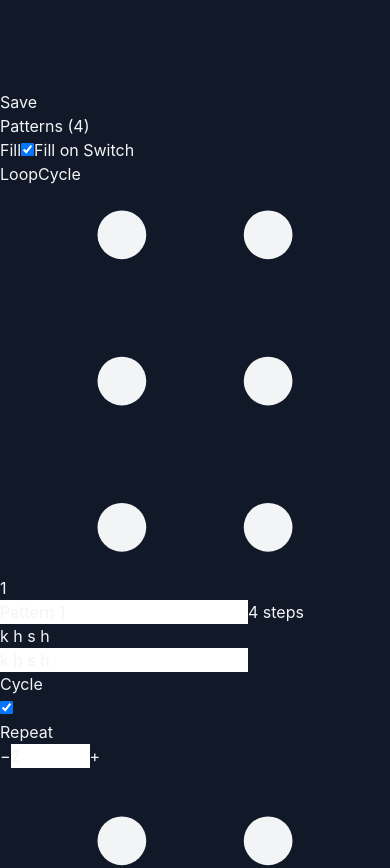
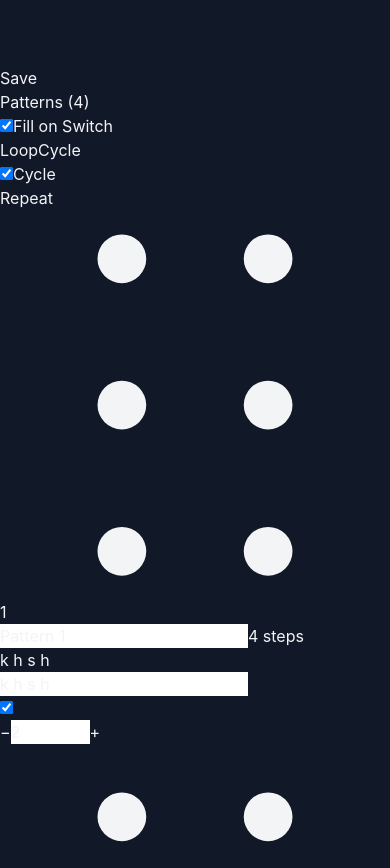
Before and after one commit to staudt/drum-companion, a React (Vite) app: page / in a window 390 px wide. Shown: the part 900-1768 px from the top of the page. Built offline with nearby package versions, Linux system fonts and the light colour scheme.

Commit message:
UI alignment

```diff
--- a/src/App.tsx
+++ b/src/App.tsx
@@ -29,6 +29,15 @@ function App() {
   const updatePlaybackState = useAppStore((state) => state.updatePlaybackState);
   const applyPendingPatternSwitch = useAppStore((state) => state.applyPendingPatternSwitch);
   const handlePatternLoop = useAppStore((state) => state.handlePatternLoop);
+  const setUIState = useAppStore((state) => state.setUIState);
+
+  // Collapse sidebar on small screens at startup
+  useEffect(() => {
+    const isSmallScreen = window.innerWidth < 1024; // lg breakpoint
+    if (isSmallScreen) {
+      setUIState({ sidebarOpen: false });
+    }
+  }, []); // Run once on mount
 
   // Initialize audio engine
   const initializeAudio = async () => {
@@ -299,6 +308,7 @@ function App() {
           isLoading={isLoading}
           onPlay={handlePlay}
           onStop={handleStop}
+          onTriggerFill={handleTriggerFill}
         />
 
         {/* Status Messages (if any) */}
--- a/src/components/PatternArea/PatternArea.tsx
+++ b/src/components/PatternArea/PatternArea.tsx
@@ -1,4 +1,4 @@
-import { useState } from 'react';
+import { useState, useRef, useEffect } from 'react';
 import { useAppStore } from '../../store/useAppStore';
 import { PatternRow } from './PatternRow';
 import type { PlaybackMode } from '../../types/pattern';
@@ -13,19 +13,33 @@ export function PatternArea({ onTriggerFill }: PatternAreaProps) {
   const [dragOverIndex, setDragOverIndex] = useState<number | null>(null);
 
   const currentSet = useAppStore((state) => state.currentSet);
-  const playback = useAppStore((state) => state.playback);
   const addPattern = useAppStore((state) => state.addPattern);
   const setPlaybackMode = useAppStore((state) => state.setPlaybackMode);
   const reorderPatterns = useAppStore((state) => state.reorderPatterns);
+  const setAllPatternsIncludeInCycle = useAppStore((state) => state.setAllPatternsIncludeInCycle);
+
+  // Master cycle checkbox ref for indeterminate state
+  const masterCycleRef = useRef<HTMLInputElement>(null);
+
+  // Compute cycle checkbox states
+  const allCycleChecked = currentSet.patterns.every(p => p.includeInCycle !== false);
+  const noneCycleChecked = currentSet.patterns.every(p => p.includeInCycle === false);
+  const isCycleIndeterminate = !allCycleChecked && !noneCycleChecked;
+
+  // Set indeterminate state on the master checkbox
+  useEffect(() => {
+    if (masterCycleRef.current) {
+      masterCycleRef.current.indeterminate = isCycleIndeterminate;
+    }
+  }, [isCycleIndeterminate]);
+
+  const handleMasterCycleChange = () => {
+    // If all checked or indeterminate, uncheck all; if none checked, check all
+    setAllPatternsIncludeInCycle(!allCycleChecked);
+  };
 
   const playbackMode = currentSet.playbackMode ?? 'loop';  // Default to loop for existing data
-  const isPlaying = playback.isPlaying;
-
-  const handleFillClick = () => {
-    if (isPlaying) {
-      onTriggerFill();
-    }
-  };
+  const isLoopMode = playbackMode === 'loop';
 
   const MODE_OPTIONS: Array<{ value: PlaybackMode; label: string; tooltip: string }> = [
     { value: 'loop', label: 'Loop', tooltip: 'Repeat the selected pattern continuously' },
@@ -71,27 +85,8 @@ export function PatternArea({ onTriggerFill }: PatternAreaProps) {
             Patterns ({currentSet.patterns.length})
           </h2>
 
-          {/* Fill Controls + Loop/Cycle Mode Selector */}
+          {/* Fill on Switch + Loop/Cycle Mode Selector */}
           <div className="flex items-center gap-3">
-            {/* Fill Button */}
-            <button
-              onClick={handleFillClick}
-              disabled={!isPlaying}
-              className={`
-                px-4 py-1 text-xs font-medium rounded
-                focus:outline-none focus:ring-2 focus:ring-orange-500
-                transition-colors
-                ${isPlaying
-                  ? 'bg-orange-600 hover:bg-orange-700 text-white'
-                  : 'bg-gray-700 text-gray-500 cursor-not-allowed'
-                }
-              `}
-              aria-label={isPlaying ? 'Trigger drum fill' : 'Play first to trigger fills'}
-              title={isPlaying ? 'Trigger fill (or click active pattern pad)' : 'Play first to trigger fills'}
-            >
-              Fill
-            </button>
-
             {/* Fill on Switch Checkbox */}
             <label className="flex items-center gap-1.5 text-xs text-gray-400 cursor-pointer hover:text-white transition-colors">
               <input
@@ -131,8 +126,45 @@ export function PatternArea({ onTriggerFill }: PatternAreaProps) {
           </div>
         </div>
 
+        {/* Column Headers */}
+        <div className="flex items-end gap-2 px-2 -mx-2 text-xs text-gray-500">
+          {/* Spacer for drag handle */}
+          <div className="flex-shrink-0 w-3 -ml-2 -mr-1" aria-hidden="true" />
+          {/* Spacer for pattern pad */}
+          <div className="w-14 sm:w-16 flex-shrink-0" aria-hidden="true" />
+          {/* Spacer for pattern input */}
+          <div className="flex-1" aria-hidden="true" />
+          {/* Cycle header with master checkbox */}
+          <div className="flex-shrink-0 flex items-center justify-center gap-1.5">
+            <input
+              ref={masterCycleRef}
+              type="checkbox"
+              checked={allCycleChecked}
+              onChange={handleMasterCycleChange}
+              className={`
+                w-4 h-4 rounded cursor-pointer
+                transition-colors focus:outline-none focus:ring-2 focus:ring-blue-500
+                ${isLoopMode
+                  ? 'border-gray-700 text-gray-600'
+                  : 'border-gray-600 text-blue-600'
+                }
+                bg-gray-800 border-2
+              `}
+              aria-label="Toggle all patterns in cycle"
+              title={allCycleChecked ? 'Uncheck all patterns from cycle' : 'Include all patterns in cycle'}
+            />
+            <span className={isLoopMode ? 'text-gray-600' : 'text-gray-500'}>Cycle</span>
+          </div>
+          {/* Repeat header */}
+          <div className="flex-shrink-0 w-[104px] text-center">
+            <span className={isLoopMode ? 'text-gray-600' : 'text-gray-500'}>Repeat</span>
+          </div>
+          {/* Spacer for remove button */}
+          <div className="w-9 flex-shrink-0" aria-hidden="true" />
+        </div>
+
         {/* Pattern Rows */}
-        <div className="space-y-4">
+        <div className="space-y-2">
           {currentSet.patterns.map((pattern, index) => (
             <PatternRow
               key={pattern.id}
@@ -156,7 +188,7 @@ export function PatternArea({ onTriggerFill }: PatternAreaProps) {
           <button
             onClick={handleAddPattern}
             className="
-              w-12 h-12 sm:w-14 sm:h-14 rounded-lg font-bold text-2xl
+              w-14 h-14 sm:w-16 sm:h-16 rounded-lg font-bold text-2xl
               border-2 border-dashed transition-all
               focus:outline-none focus:ring-2 focus:ring-blue-500
               flex-shrink-0
--- a/src/components/PatternArea/PatternRow.tsx
+++ b/src/components/PatternArea/PatternRow.tsx
@@ -121,30 +121,30 @@ export function PatternRow({
       className={`flex items-end gap-2 p-2 -m-2 rounded-lg hover:bg-gray-800/50 transition-all ${
         isDragging ? 'opacity-50 scale-95' : ''
       } ${isDraggedOver ? 'border-t-2 border-blue-500' : ''}`}
+      onDragOver={(e) => onDragOver(e, index)}
+      onDrop={onDrop}
+    >
+      {/* Drag Handle - spans full row height, only this is draggable */}
+      <div
+        className="flex-shrink-0 self-stretch flex items-center justify-center cursor-grab active:cursor-grabbing text-gray-600 hover:text-gray-400 transition-colors -ml-2 -mr-1 px-1"
+        aria-label="Drag to reorder"
         draggable
         onDragStart={() => onDragStart(index)}
-      onDragOver={(e) => onDragOver(e, index)}
         onDragEnd={onDragEnd}
-      onDrop={onDrop}
-    >
-      {/* Drag Handle */}
-      <div
-        className="flex-shrink-0 h-12 sm:h-14 flex items-center justify-center cursor-grab active:cursor-grabbing text-gray-600 hover:text-gray-400 transition-colors -ml-2 -mr-1"
-        aria-label="Drag to reorder"
       >
         <svg className="w-3 h-3" fill="currentColor" viewBox="0 0 16 16">
           <path d="M5 3a1 1 0 1 1 0-2 1 1 0 0 1 0 2zm6 0a1 1 0 1 1 0-2 1 1 0 0 1 0 2zM5 9a1 1 0 1 1 0-2 1 1 0 0 1 0 2zm6 0a1 1 0 1 1 0-2 1 1 0 0 1 0 2zm-6 6a1 1 0 1 1 0-2 1 1 0 0 1 0 2zm6 0a1 1 0 1 1 0-2 1 1 0 0 1 0 2z"/>
         </svg>
       </div>
 
-      {/* Pattern Pad (Number Button) */}
+      {/* Pattern Pad (Number Button) - matches full row height */}
       <button
         onClick={handlePadClick}
         className={`
-          w-12 h-12 sm:w-14 sm:h-14 rounded-lg font-bold text-xl
+          w-14 h-[66px] sm:w-16 sm:h-[66px] rounded-lg font-bold text-2xl
           border-2 transition-all duration-200
           focus:outline-none focus:ring-2 focus:ring-blue-500
-          flex-shrink-0
+          flex-shrink-0 self-stretch
           ${getPadStyle()}
         `}
         aria-label={
@@ -180,21 +180,10 @@ export function PatternRow({
         />
       </div>
 
-      {/* Cycle Checkbox */}
-      <div className="flex-shrink-0">
-        <div className="flex items-end justify-center h-5 mb-1">
-          <label
-            htmlFor={`cycle-${patternId}`}
-            className={`text-xs transition-colors ${
-              isLoopMode ? 'text-gray-600' : 'text-gray-500'
-            }`}
-          >
-            Cycle
-          </label>
-        </div>
+      {/* Cycle Checkbox - centered with pattern textbox */}
       <div
         className={`
-            flex items-center justify-center h-9 px-2 border-2 border-transparent
+          flex-shrink-0 flex items-center justify-center px-2 mb-2
           ${isLoopMode ? 'opacity-50' : 'opacity-100'}
           transition-opacity
         `}
@@ -223,16 +212,11 @@ export function PatternRow({
           aria-label={`Include pattern ${patternId} in cycle mode`}
         />
       </div>
-      </div>
 
       {/* Repeat Input with custom +/- buttons */}
-      <div className="flex-shrink-0">
-        <div className="flex items-end justify-center h-5 mb-1">
-          <label className="text-xs text-gray-500">Repeat</label>
-        </div>
       <div
         className={`
-            flex items-center rounded border-2 overflow-hidden
+          flex-shrink-0 flex items-center rounded border-2 overflow-hidden
           ${isLoopMode ? 'border-gray-700' : 'border-gray-600'}
         `}
         title={isLoopMode
@@ -289,7 +273,6 @@ export function PatternRow({
           +
         </button>
       </div>
-      </div>
 
       {/* Remove Button - aligned with pattern text box */}
       <button
--- a/src/components/Sidebar/Sidebar.tsx
+++ b/src/components/Sidebar/Sidebar.tsx
@@ -19,36 +19,6 @@ export function Sidebar() {
 
   return (
     <>
-      {/* Mobile Hamburger Button */}
-      <button
-        onClick={toggleSidebar}
-        className="lg:hidden fixed top-4 left-4 z-50 p-2 bg-gray-800 rounded-lg shadow-lg
-          hover:bg-gray-700 transition-colors focus:outline-none focus:ring-2 focus:ring-blue-500"
-        aria-label="Toggle sidebar"
-      >
-        <svg
-          className="w-6 h-6 text-white"
-          fill="none"
-          strokeLinecap="round"
-          strokeLinejoin="round"
-          strokeWidth="2"
-          viewBox="0 0 24 24"
-          stroke="currentColor"
-        >
-          {ui.sidebarOpen ? (
-            // X icon when open
-            <>
-              <path d="M6 18L18 6M6 6l12 12" />
-            </>
-          ) : (
-            // Hamburger icon when closed
-            <>
-              <path d="M4 6h16M4 12h16M4 18h16" />
-            </>
-          )}
-        </svg>
-      </button>
-
       {/* Backdrop (mobile only, when open) */}
       {ui.sidebarOpen && (
         <div
--- a/src/store/useAppStore.ts
+++ b/src/store/useAppStore.ts
@@ -147,6 +147,19 @@ export const useAppStore = create<AppState>()(
             }
           };
         });
+      },
+
+      // Set all patterns includeInCycle flag (bulk toggle)
+      setAllPatternsIncludeInCycle: (value) => {
+        set((state) => ({
+          currentSet: {
+            ...state.currentSet,
+            patterns: state.currentSet.patterns.map(p => ({
+              ...p,
+              includeInCycle: value
+            }))
+          }
+        }));
       },
 
       // Add new pattern
--- a/src/types/state.ts
+++ b/src/types/state.ts
@@ -21,6 +21,7 @@ export interface AppState {
   setPatternName: (patternId: number, name: string) => void;
   setPatternRepeat: (patternId: number, repeat: number) => void;
   togglePatternIncludeInCycle: (patternId: number) => void;
+  setAllPatternsIncludeInCycle: (value: boolean) => void;
   addPattern: () => void;  // Add new pattern
   removePattern: (patternId: number) => void;  // Remove pattern (min 1)
   reorderPatterns: (fromIndex: number, toIndex: number) => void;  // Reorder patterns with auto-renumbering
```
Also changed, not shown: src/components/PatternEditor/PatternInput.tsx (+18 -2 lines), src/components/TopBar/TopBar.tsx (+59 -1 lines). Lines whose indentation alone changed are shown as unchanged.
